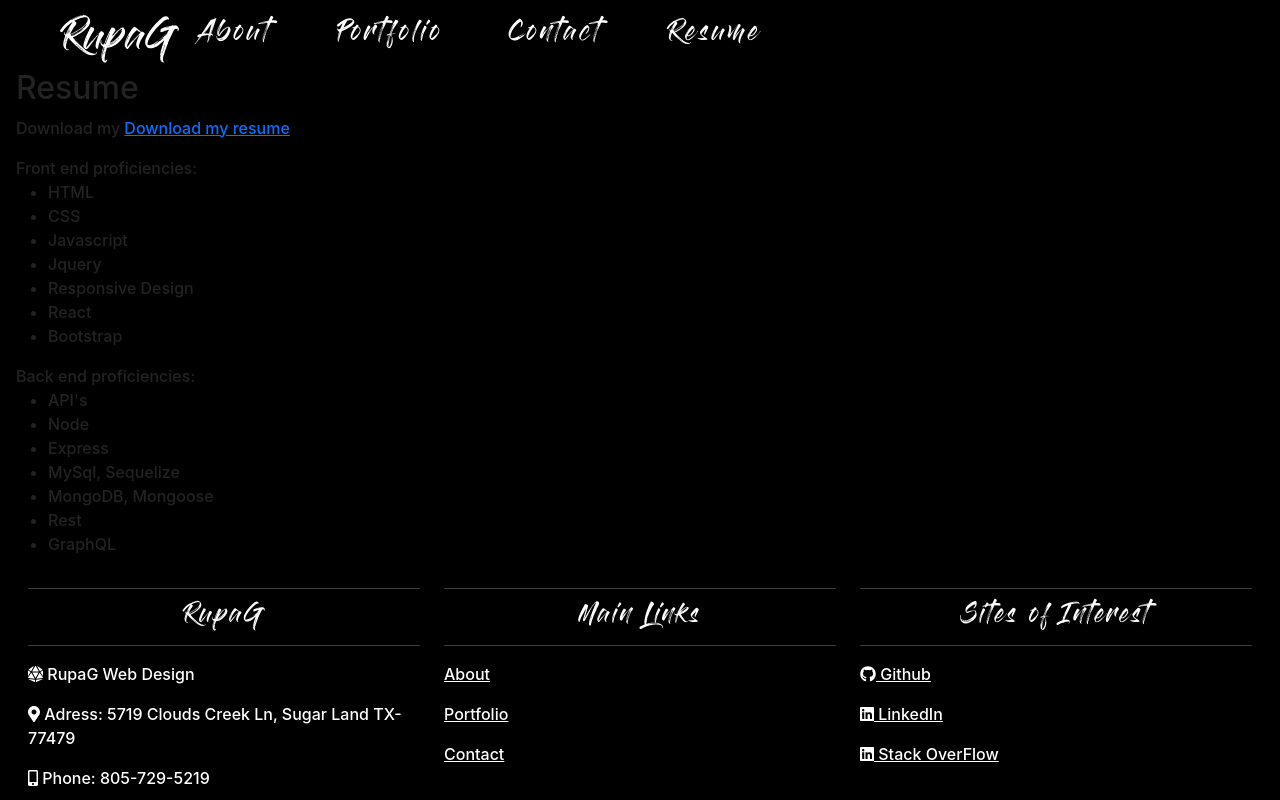
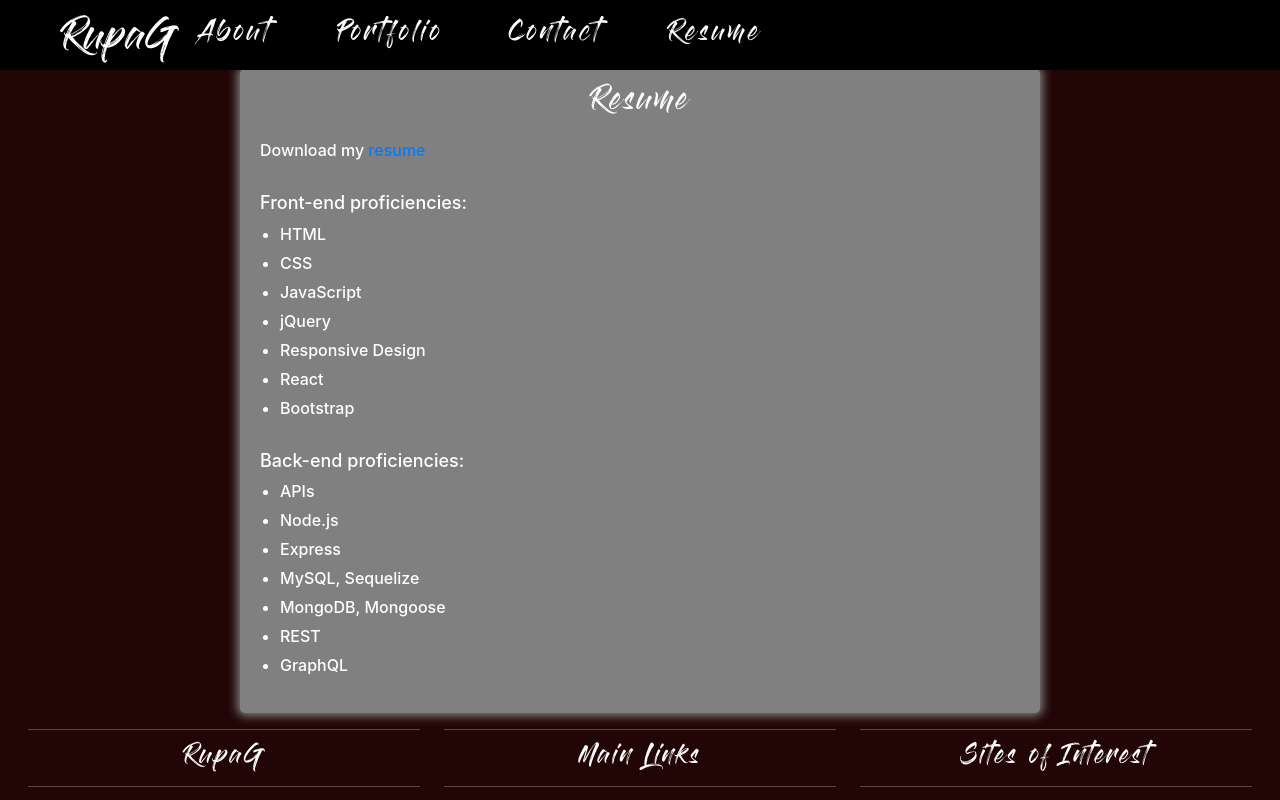
Before and after one commit to rgadewar/Reactfolio, a React (Vite) app: page /Resume in a window 1280 px wide. Shown: the top 800 px of the page. Built offline with nearby package versions, Linux system fonts and the light colour scheme.

Commit message:
Updated Footer, Slideshow, Resume tab

```diff
--- a/src/App.css
+++ b/src/App.css
@@ -124,7 +124,7 @@ html, body {
   width: 100%;
   font-weight: 525;
   padding-top: 10px;
-  background-color: black;
+  background-color: rgb(34, 6, 6);
   color: #222;
   margin: 0;
   font-family: -apple-system, BlinkMacSystemFont, 'Segoe UI', 'Roboto', 'Oxygen', 'Gloss and Bloom',
--- a/src/components/AboutMe/AboutMe.jsx
+++ b/src/components/AboutMe/AboutMe.jsx
@@ -1,5 +1,6 @@
 import React from "react";
 import "../AboutMe/AboutMe.css";
+import { Link } from "react-router-dom";
 
 function AboutMe() {
     return (
--- a/src/components/Carousel/Carousel.jsx
+++ b/src/components/Carousel/Carousel.jsx
@@ -10,12 +10,10 @@ const links = ['/contact', '/portfolio', '/portfolio'];
 function Carousel() {
   const [currentIndex, setCurrentIndex] = useState(0);
 
-  // Function to go to the next slide
   const goToNextSlide = () => {
     setCurrentIndex((currentIndex + 1) % images.length);
   };
 
-  // Function to go to the previous slide
   const goToPrevSlide = () => {
     setCurrentIndex((currentIndex - 1 + images.length) % images.length);
   };
@@ -64,7 +62,26 @@ function Carousel() {
             </div>
           ))}
         </div>
-        {/* Removed previous and next slide buttons */}
+        <a
+          className="carousel-control-prev"
+          href="#carouselExampleIndicators"
+          role="button"
+          data-slide="prev"
+          onClick={goToPrevSlide}
+        >
+          <span className="carousel-control-prev-icon" aria-hidden="true"></span>
+          <span className="sr-only">Previous</span>
+        </a>
+        <a
+          className="carousel-control-next"
+          href="#carouselExampleIndicators"
+          role="button"
+          data-slide="next"
+          onClick={goToNextSlide}
+        >
+          <span className="carousel-control-next-icon" aria-hidden="true"></span>
+          <span className="sr-only">Next</span>
+        </a>
       </div>
     </div>
   );
--- a/src/components/Navbar/Navbar.css
+++ b/src/components/Navbar/Navbar.css
@@ -42,3 +42,67 @@
     padding-left: 50px;
     padding-top: 1rem;
 }
+
+
+/* Navbar */
+.navbar {
+    height: 70px;
+}
+
+.navbar-nav li {
+    padding-right: 50px;
+}
+
+.nav-link {
+    font-size: 1.3em !important;
+}
+
+.nav-link:hover {
+    color: gray !important;
+}
+
+.bg-light {
+    background-color: #000 !important;
+}
+
+/* Make the navbar collapse on small screens */
+@media (max-width: 767px) {
+    .navbar-nav {
+        flex-direction: column;
+    }
+
+    .navbar-nav li {
+        padding-right: 0;
+        padding-bottom: 10px;
+    }
+
+    .navbar-collapse {
+        text-align: center;
+    }
+}
+
+.navbar-light .navbar-toggler {
+    border-color: #e9ecef;
+    background-color: #e9ecef;
+}
+
+.navbar-light .navbar-nav .active>.nav-link,
+.navbar-light .navbar-nav .nav-link.active,
+.navbar-light .navbar-nav .nav-link.show,
+.navbar-light .navbar-nav .show>.nav-link {
+    color: white;
+}
+
+.navbar-light .navbar-nav .nav-link {
+    color: white;
+    font-family: Gloss and Bloom;
+    letter-spacing: 3px;
+}
+
+#RUPAG {
+    font-family: Gloss and Bloom;
+    color: white;
+    font-size: xx-large;
+    padding-left: 50px;
+    padding-top: 1rem;
+}
--- a/src/components/Resume/Resume.css
+++ b/src/components/Resume/Resume.css
@@ -1,12 +1,49 @@
 /* Resume Section */
+.resume {
+    margin-top: 200px; /* Change the margin-top value to your desired value */
+    max-width: 800px;
+    margin: 0 auto;
+    padding: 20px;
+    background-color: gray;;
+    color: white;
+    border-radius: 5px;
+    box-shadow: 0px 0px 10px 3px gray;
+  }
 
-#jumbo {
-    padding-top: 20px;
-}
 
-.jumbotron {
-    padding: 2rem 2rem;
-    border-radius: 0;
-    margin-top: 60px;
-    background-color: #9A9B9C;
-}
+  .resume h2 {
+    font-size: 24px;
+    margin-bottom: 20px;
+    text-align: center;
+    font-family: 'Gloss and Bloom'; /* Apply the same font-family */
+    letter-spacing: 2px;
+  }
+
+  .resume a {
+    text-decoration: none;
+    color: #007bff;
+  }
+
+  .resume a:hover {
+    text-decoration: underline;
+  }
+
+  .proficiencies {
+    margin-top: 30px;
+  }
+
+  .proficiencies h3 {
+    font-size: 18px;
+  }
+
+  .proficiencies ul {
+    list-style-type: disc;
+    margin-left: 20px;
+    padding-left: 0;
+  }
+
+  .proficiencies li {
+    margin-bottom: 5px;
+  }
+
+  /* Additional styles for specific elements */
--- a/src/components/Resume/Resume.jsx
+++ b/src/components/Resume/Resume.jsx
@@ -1,35 +1,44 @@
 import React from "react";
-// import ResumeDoc from "../../../assets/small/Resume.docx";
 import ResumeDoc from "../../assets/small/Resume.docx";
+// import "./Resume.css"; // Make sure the path to your CSS file is correct
 import "../Resume/Resume.css";
 
 const Resume = () => (
-  <div>
+  <section className="resume">
     <h2>Resume</h2>
     <div>
-      <p>Download my <a href={ResumeDoc} download="resume.docx">Download my resume</a></p>
+      <p>
+        Download my{" "}
+        <a href={ResumeDoc} download="resume.docx">
+          resume
+        </a>
+      </p>
     </div>
-    <div>Front end proficiencies: </div>
-    <ul className="resume">
+    <section className="proficiencies">
+      <h3>Front-end proficiencies:</h3>
+      <ul>
         <li>HTML</li>
         <li>CSS</li>
-      <li>Javascript</li>
-      <li>Jquery</li>
+        <li>JavaScript</li>
+        <li>jQuery</li>
         <li>Responsive Design</li>
         <li>React</li>
         <li>Bootstrap</li>
       </ul>
-    <div>Back end proficiencies: </div>
-    <ul className="resume">
-      <li>API's</li>
-      <li>Node</li>
+    </section>
+    <section className="proficiencies">
+      <h3>Back-end proficiencies:</h3>
+      <ul>
+        <li>APIs</li>
+        <li>Node.js</li>
         <li>Express</li>
-      <li>MySql, Sequelize</li>
+        <li>MySQL, Sequelize</li>
         <li>MongoDB, Mongoose</li>
-      <li>Rest</li>
+        <li>REST</li>
         <li>GraphQL</li>
       </ul>
-  </div>
+    </section>
+  </section>
 );
 
 export default Resume;
```
Also changed, not shown: 1 other file (tests, documents, lock files or other folders). Lines whose indentation alone changed are shown as unchanged.
